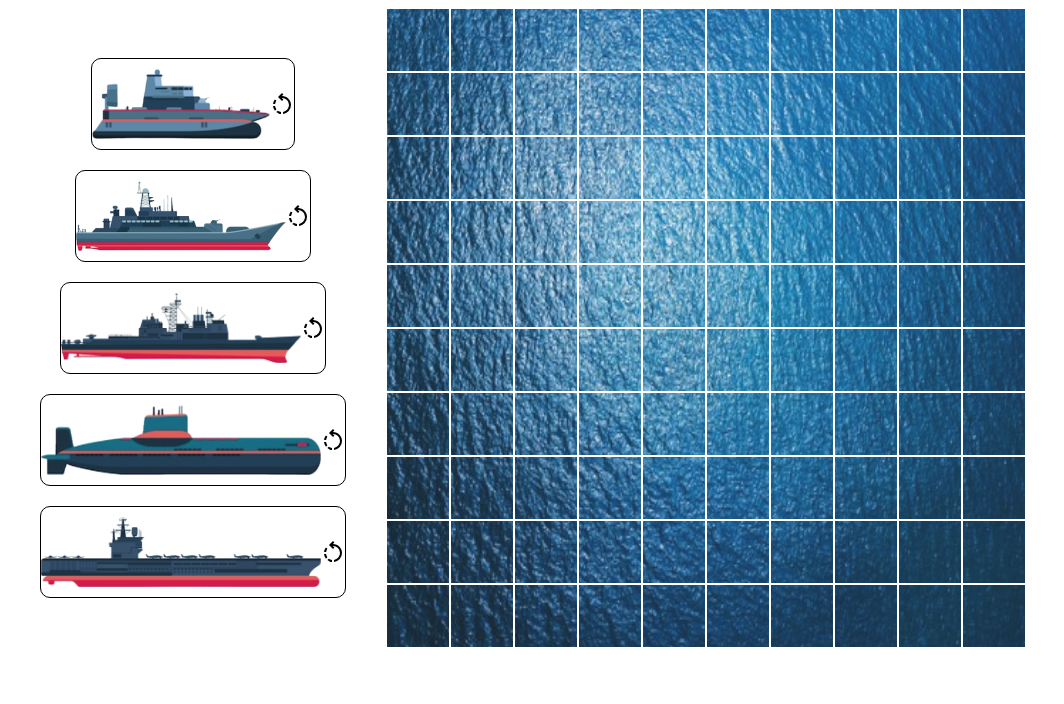
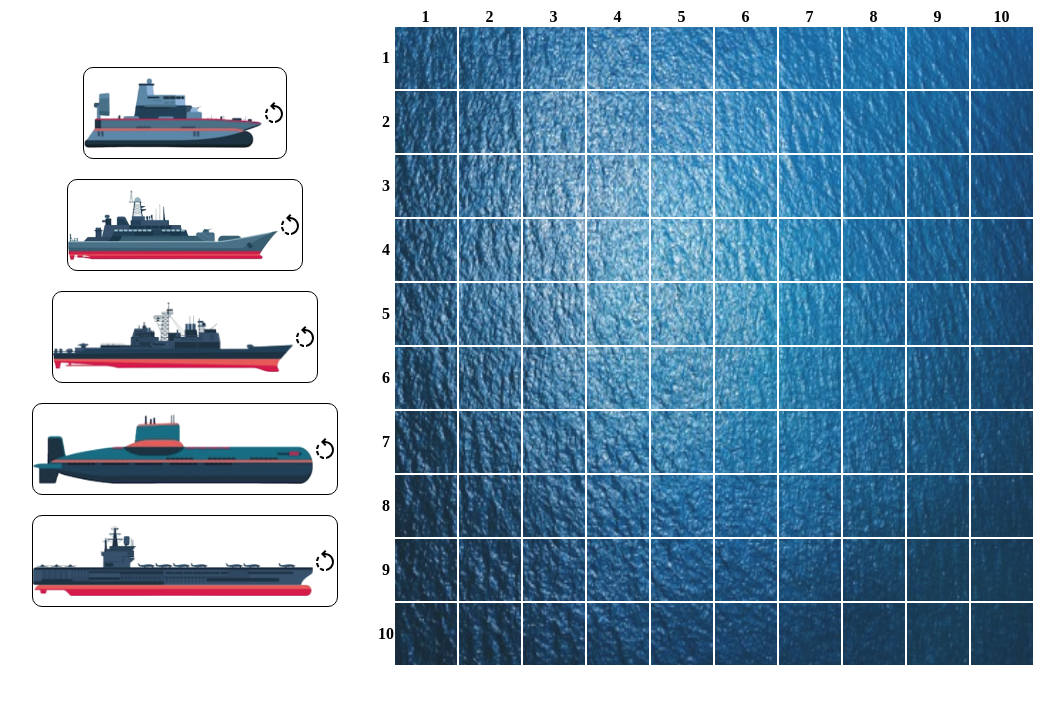
Before and after one commit to skillsetdev/battleships, a website: page index.html in a window 1280 px wide. Shown: the whole page, without its empty margins (107-1171 px from the left). Drawn offline with Linux system fonts and the light colour scheme.

Commit message:
Add numbering to the gameboard

```diff
--- a/index.html
+++ b/index.html
@@ -10,7 +10,33 @@
   <body>
     <div class="col" id="arsenal"></div>
     <div class="col">
-      <div id="board"></div>
+      <div id="col-nums">
+        <div class="row">1</div>
+        <div class="row">2</div>
+        <div class="row">3</div>
+        <div class="row">4</div>
+        <div class="row">5</div>
+        <div class="row">6</div>
+        <div class="row">7</div>
+        <div class="row">8</div>
+        <div class="row">9</div>
+        <div class="row">10</div>
+      </div>
+      <div class="row">
+        <div id="row-nums">
+          <div class="row">1</div>
+          <div class="row">2</div>
+          <div class="row">3</div>
+          <div class="row">4</div>
+          <div class="row">5</div>
+          <div class="row">6</div>
+          <div class="row">7</div>
+          <div class="row">8</div>
+          <div class="row">9</div>
+          <div class="row">10</div>
+        </div>
+        <div id="board"></div>
+      </div>
     </div>
   </body>
 </html>
--- a/style.css
+++ b/style.css
@@ -14,9 +14,25 @@ body {
   background-repeat: no-repeat;
   background-size: 100% 100%;
   opacity: 0.9;
+  position: relative;
 }
 #arsenal img {
   padding: 0px 0px;
+}
+#col-nums {
+  width: min(80vw, 80vh);
+  display: grid;
+  grid-template-columns: repeat(10, 1fr);
+  grid-template-rows: 1fr;
+  margin-left: 15px;
+  font-weight: bold;
+}
+#row-nums {
+  height: min(80vw, 80vh);
+  display: grid;
+  grid-template-rows: repeat(10, 1fr);
+  grid-template-columns: 1fr;
+  font-weight: bold;
 }
 .ship-box {
   display: flex;
@@ -37,6 +53,12 @@ body {
   justify-content: center;
   margin: 0px 20px;
 }
+.row {
+  display: flex;
+  flex-direction: row;
+  align-items: center;
+  justify-content: center;
+}
 .cell {
   min-height: 20px;
   min-width: 20px;
```
